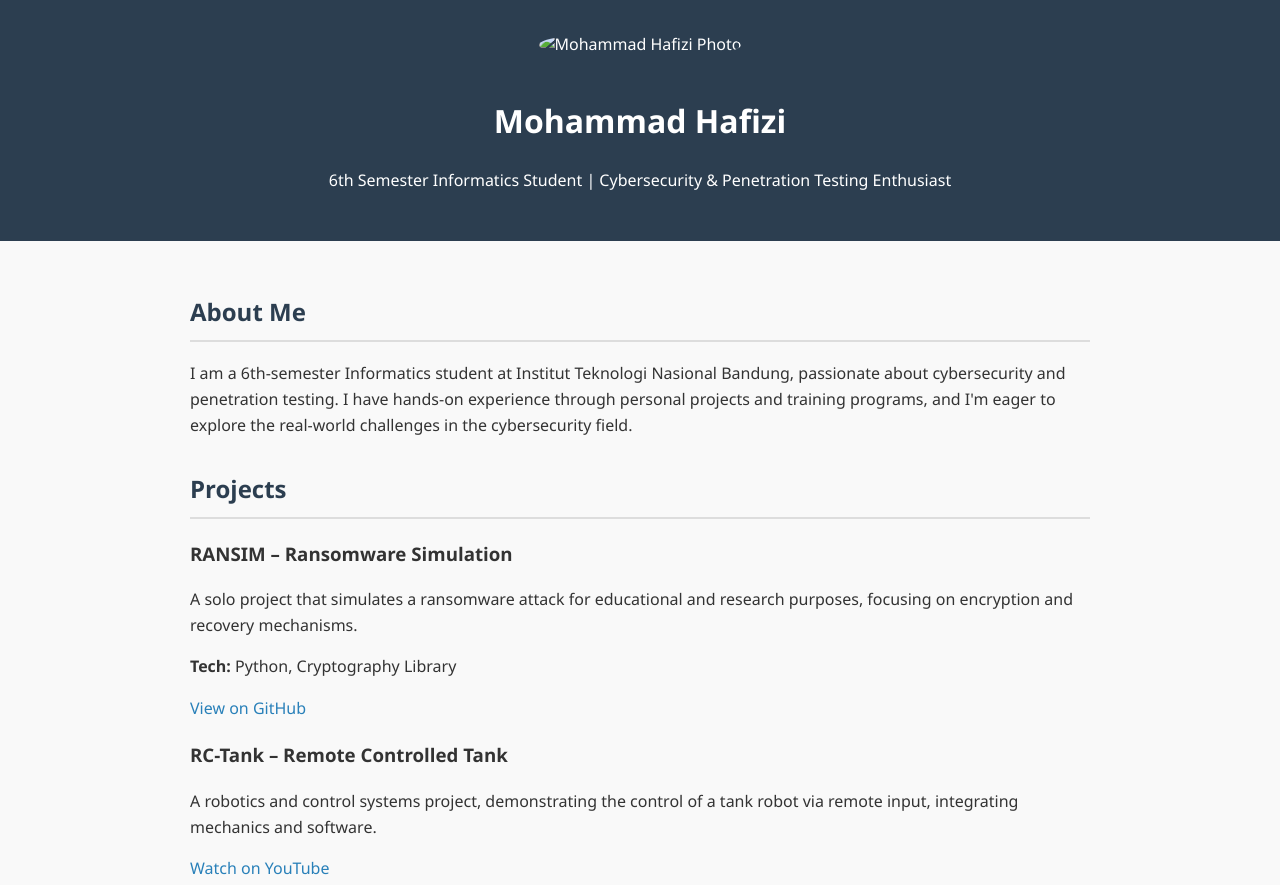
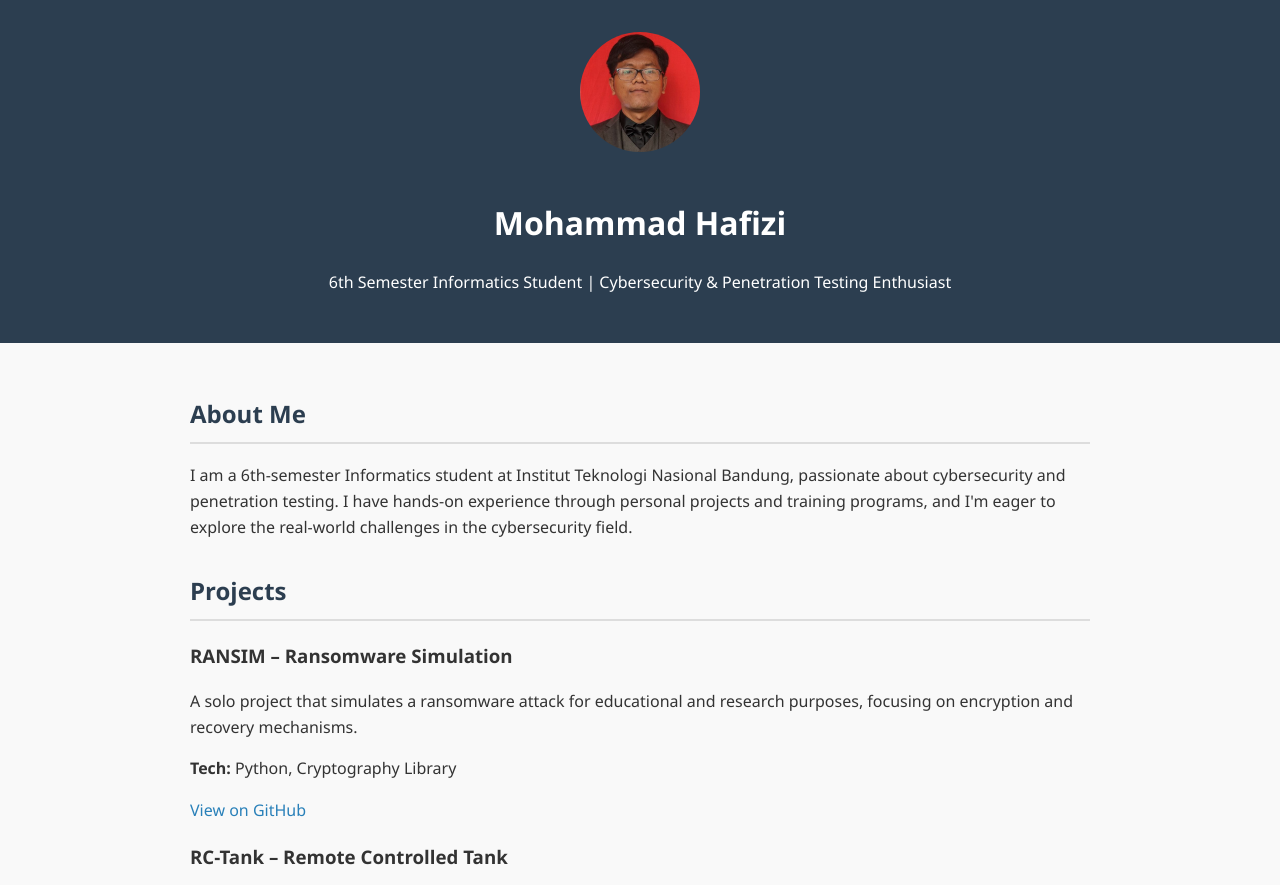
Before and after one commit to MHafizi258/portofolio, a plain HTML site: page index.html in a window 1280 px wide. Shown: the top 885 px of the page. Drawn offline with Linux system fonts and the light colour scheme.

Commit message:
Update index.html

```diff
--- a/index.html
+++ b/index.html
@@ -63,7 +63,7 @@
 </head>
 <body>
   <header>
-    <img src="foto.png" alt="Mohammad Hafizi Photo">
+    <img src="pasfoto.png" alt="Mohammad Hafizi Photo">
     <h1>Mohammad Hafizi</h1>
     <p>6th Semester Informatics Student | Cybersecurity & Penetration Testing Enthusiast</p>
   </header>
```
